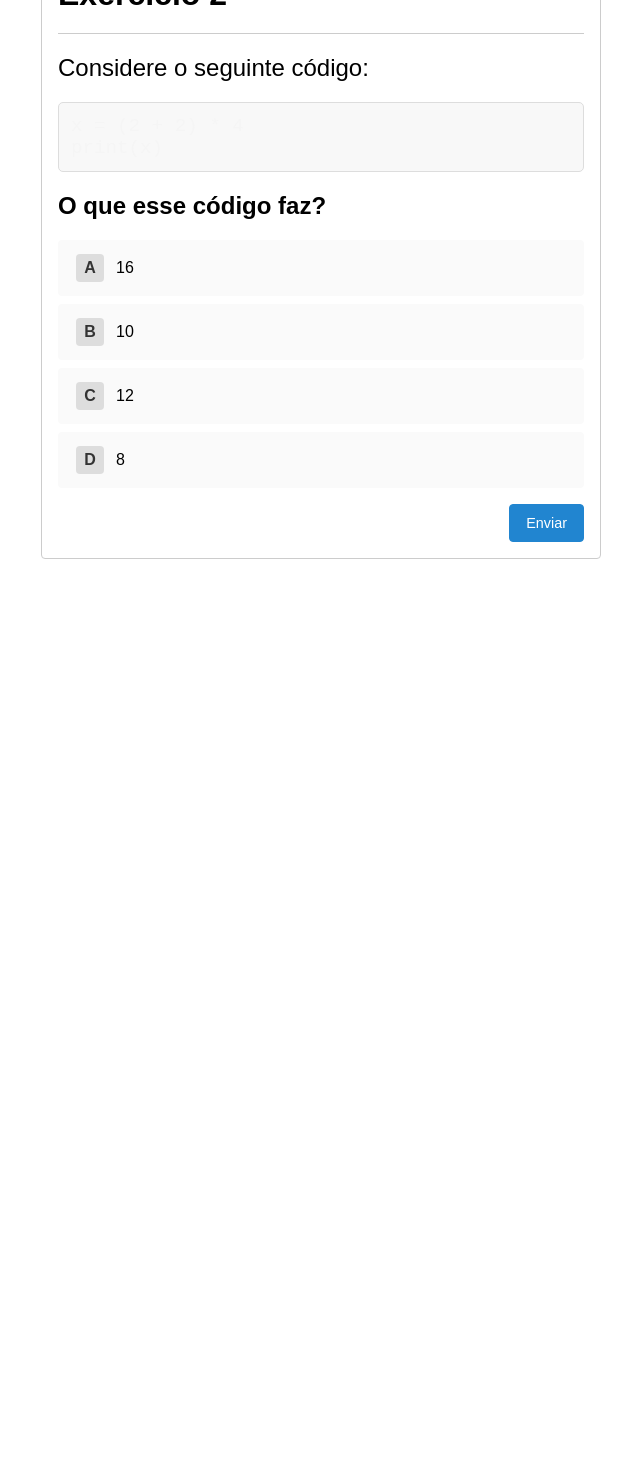
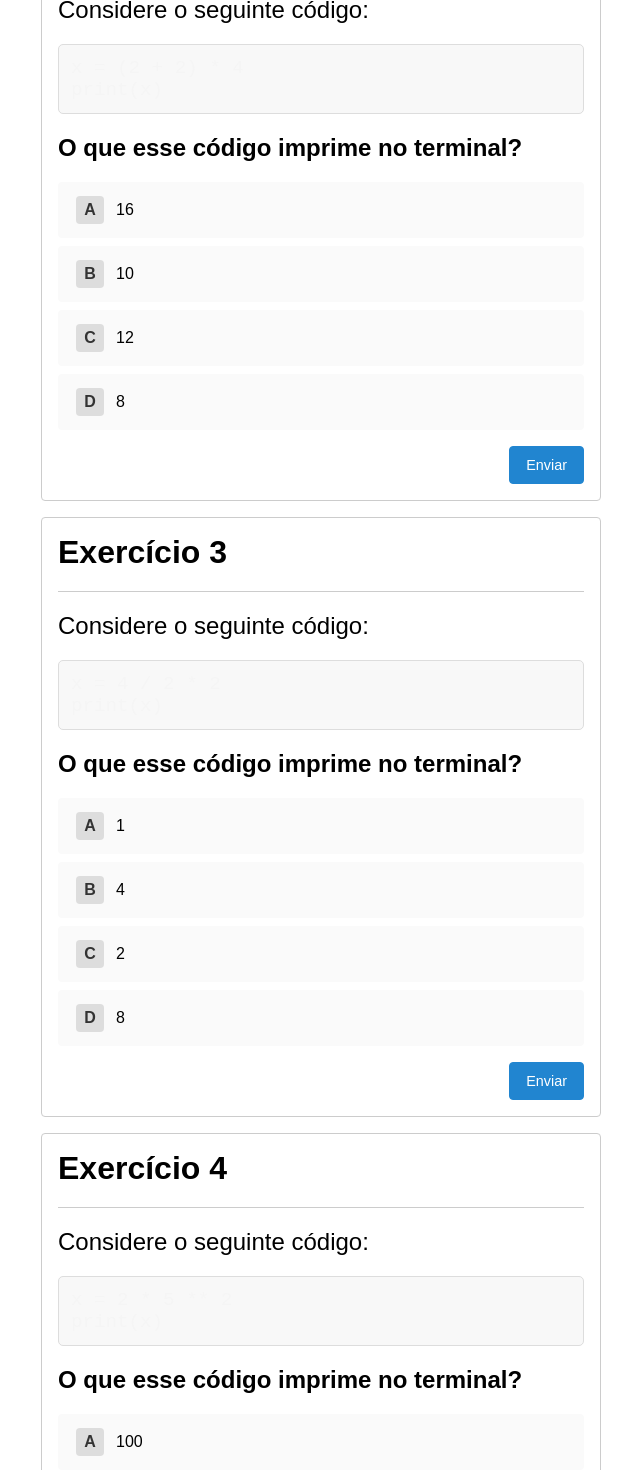
Before and after one commit to iancdesponds/front-grupo-3, a React (Vite) app in the folder Projeto-Informar/: page /aula-1/operacoes in a window 1280 px wide. Shown: the part 1020-2490 px from the top of the page, without its empty margins (319-959 px from the left). Before the commit the page ends 1755 px from the top, so only its background shows below. Built offline with nearby package versions, Linux system fonts and the light colour scheme.

Commit message:
Update Operacoes.jsx

```diff
--- a/Projeto-Informar/src/modulos/Aula-1/pages/Operacoes.jsx
+++ b/Projeto-Informar/src/modulos/Aula-1/pages/Operacoes.jsx
@@ -6,9 +6,7 @@ function Operacoes() {
     <div>
       <h1>Aula 1 - Operações</h1>
       <p>
-        Lorem ipsum dolor sit amet, consectetur adipiscing elit. Vestibulum
-        ullamcorper enim at nulla faucibus luctus. Quisque pulvinar augue non
-        justo finibus cursus.
+        Vamos relembrar do que aprendemos na aula a respeito de operações em Python.
       </p>
       <QuestionCard
         questionTitle="Exercício 1"
@@ -23,7 +21,7 @@ print(x)`}
           "12"
         ]}
         correctIndex={2}
-        explanation="O programa faz primeiro a mulitplicação e depois a adição, resultando em 10."
+        explanation="O programa segue a ordem de operações, fazendo primeiro a multiplicação e depois a adição."
         localStorageKey="exercicio1_operacoes"
       />
       <QuestionCard
@@ -31,7 +29,7 @@ print(x)`}
         questionDescription="Considere o seguinte código:"
         codeSnippet={`x = (2 + 2) * 4
 print(x)`}
-        questionText="O que esse código faz?"
+        questionText="O que esse código imprime no terminal?"
         options={[
           "16",
           "10",
@@ -39,8 +37,56 @@ print(x)`}
           "8"
         ]}
         correctIndex={0}
-        explanation="Dessa vez o programa faz a soma entre parênteses e depois faz a multiplicação."
+        explanation="O programa faz as operações entre parênteses e depois as que estão fora."
         localStorageKey="exercicio2_operacoes"
+      />
+      <QuestionCard
+        questionTitle="Exercício 3"
+        questionDescription="Considere o seguinte código:"
+        codeSnippet={`x = 4 / 2 * 2
+print(x)`}
+        questionText="O que esse código imprime no terminal?"
+        options={[
+          "1",
+          "4",
+          "2",
+          "8"
+        ]}
+        correctIndex={1}
+        explanation="As operações tem que ser feitas em ordem."
+        localStorageKey="exercicio3_operacoes"
+      />
+      <QuestionCard
+        questionTitle="Exercício 4"
+        questionDescription="Considere o seguinte código:"
+        codeSnippet={`x = 2 * 5 ** 2
+print(x)`}
+        questionText="O que esse código imprime no terminal?"
+        options={[
+          "100",
+          "20",
+          "50",
+          "25"
+        ]}
+        correctIndex={2}
+        explanation="O programa segue a ordem de operações, fazendo a potenciação primeiro e depois a multiplicação."
+        localStorageKey="exercicio4_operacoes"
+      />
+      <QuestionCard
+        questionTitle="Exercício 5"
+        questionDescription="Considere o seguinte código:"
+        codeSnippet={`x = (8 / 2) ** 2
+print(x)`}
+        questionText="O que esse código imprime no terminal?"
+        options={[
+          "8",
+          "64",
+          "4",
+          "16"
+        ]}
+        correctIndex={3}
+        explanation="O programa faz as operações entre parênteses e depois as que estão fora."
+        localStorageKey="exercicio5_operacoes"
       />
 
 
```
